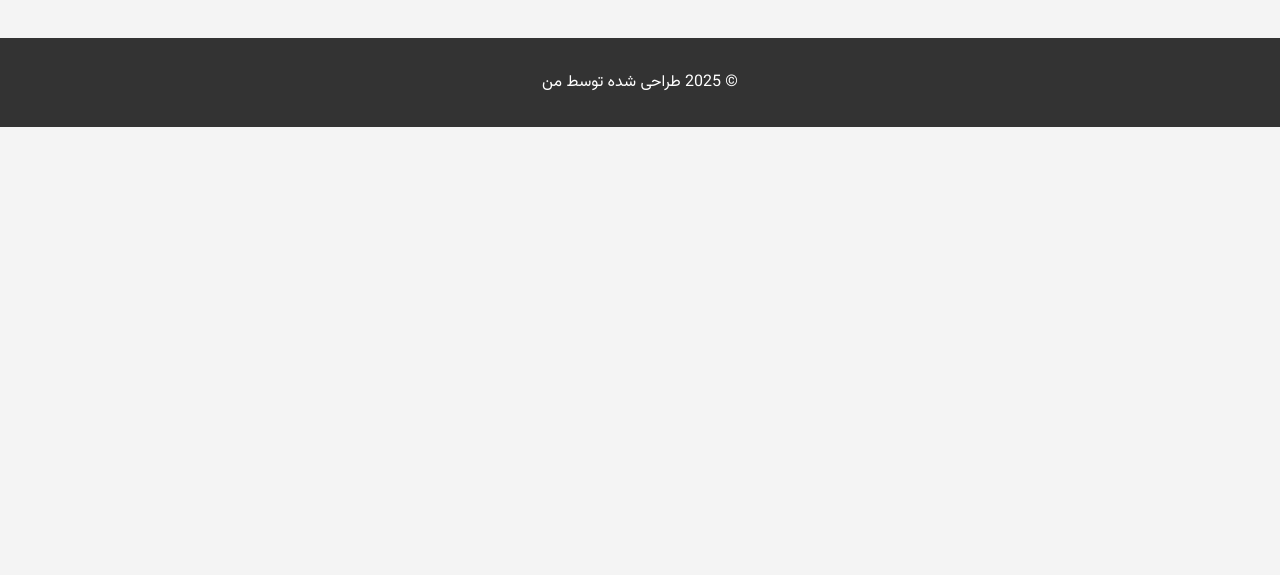
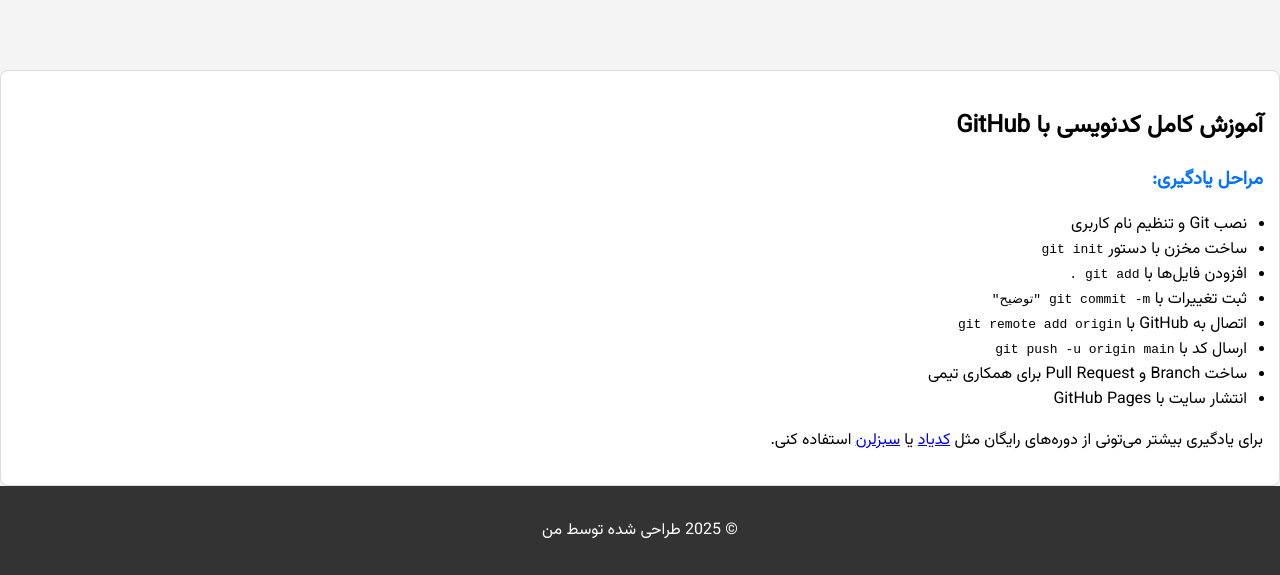
Before and after one commit to shami139052/3, a plain HTML site: page index.html in a window 1280 px wide. Shown: the part 954-1529 px from the top of the page. Before the commit the page ends 1081 px from the top, so only its background shows below. Drawn offline with Linux system fonts and the light colour scheme.

Commit message:
Update index.html

```diff
--- a/index.html
+++ b/index.html
@@ -58,6 +58,19 @@
       text-align: center;
       padding: 1rem;
     }
+    .tutorial {
+      background: #fff;
+      border: 1px solid #ddd;
+      padding: 1rem;
+      border-radius: 8px;
+      margin-top: 2rem;
+    }
+    .tutorial h3 {
+      color: #0072ff;
+    }
+    .tutorial ul {
+      padding-right: 1rem;
+    }
   </style>
 </head>
 <body>
@@ -68,6 +81,7 @@
         <a href="#about">درباره من</a>
         <a href="#portfolio">نمونه‌کارها</a>
         <a href="#contact">تماس با من</a>
+        <a href="#github-tutorial">آموزش GitHub</a>
       </div>
     </nav>
   </header>
@@ -102,6 +116,22 @@
     <p>شبکه‌های اجتماعی: <i class="fab fa-instagram"></i> <i class="fab fa-github"></i></p>
   </section>
 
+  <section id="github-tutorial" class="tutorial">
+    <h2>آموزش کامل کدنویسی با GitHub</h2>
+    <h3>مراحل یادگیری:</h3>
+    <ul>
+      <li>نصب Git و تنظیم نام کاربری</li>
+      <li>ساخت مخزن با دستور <code>git init</code></li>
+      <li>افزودن فایل‌ها با <code>git add .</code></li>
+      <li>ثبت تغییرات با <code>git commit -m "توضیح"</code></li>
+      <li>اتصال به GitHub با <code>git remote add origin</code></li>
+      <li>ارسال کد با <code>git push -u origin main</code></li>
+      <li>ساخت Branch و Pull Request برای همکاری تیمی</li>
+      <li>انتشار سایت با GitHub Pages</li>
+    </ul>
+    <p>برای یادگیری بیشتر می‌تونی از دوره‌های رایگان مثل <a href="https://codeyad.com/course/learn-git-and-github" target="_blank">کدیاد</a> یا <a href="https://sabzlearn.ir/course/git-github/" target="_blank">سبزلرن</a> استفاده کنی.</p>
+  </section>
+
   <footer>
     <p>© 2025 طراحی شده توسط من</p>
   </footer>
```
